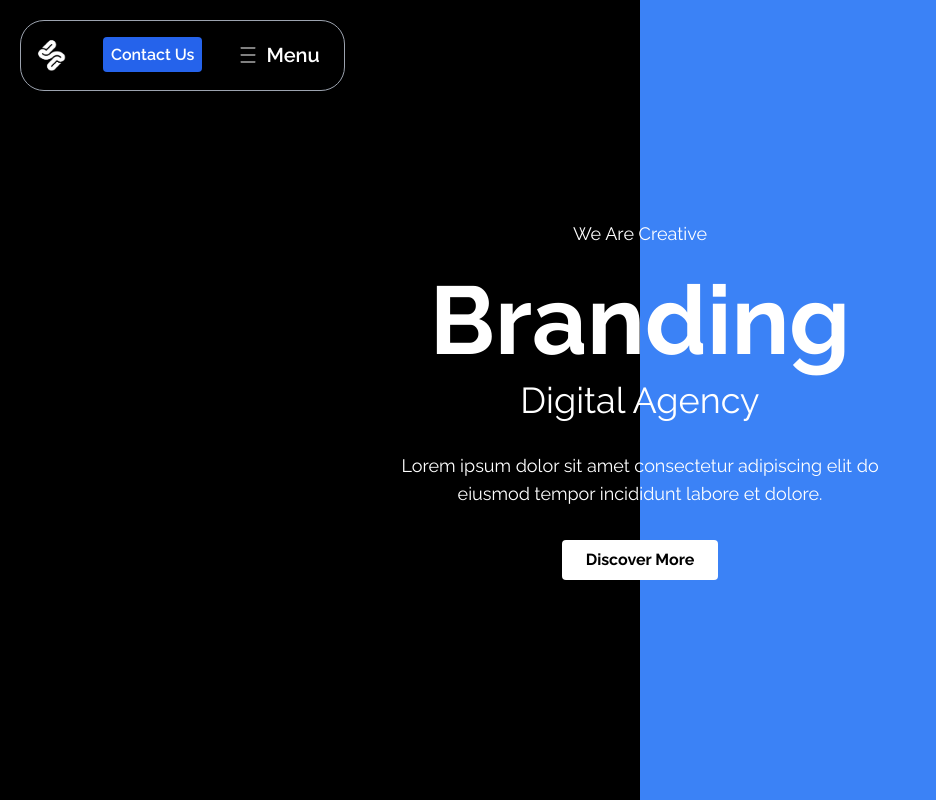
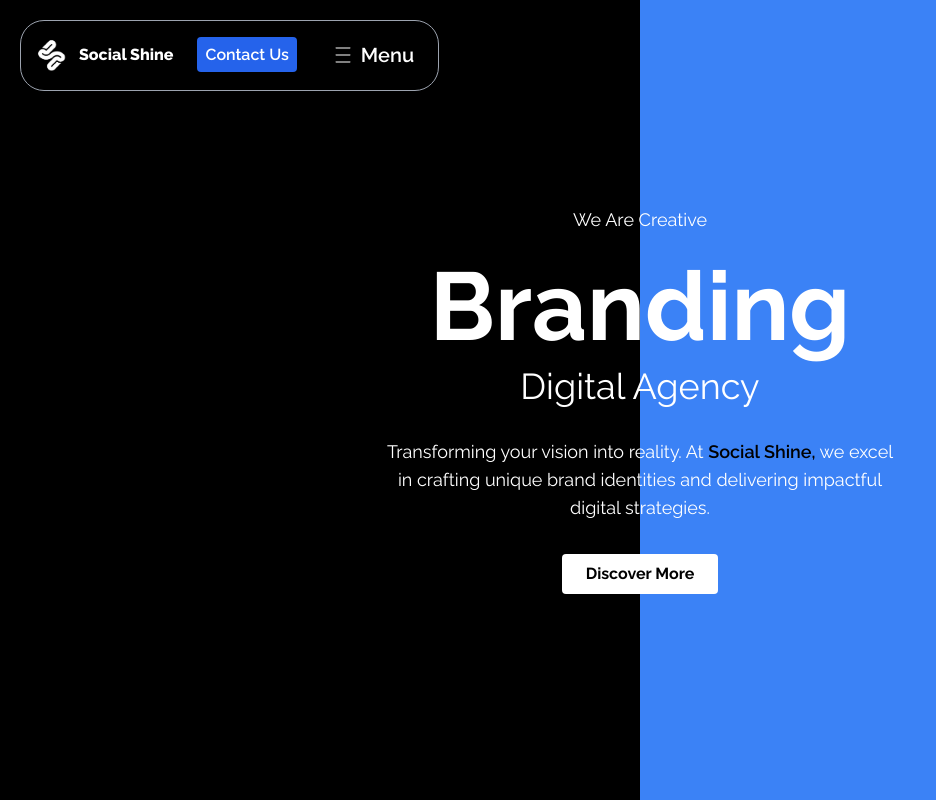
Before and after one commit to chetankhandait/Social_shine, a React (Vite) app: page / in a window 1280 px wide. Shown: the top 800 px of the page, without its empty margins (0-936 px from the left). Built offline with nearby package versions, Linux system fonts and the light colour scheme.

Commit message:
content chages

```diff
--- a/src/Components/AboutUs.jsx
+++ b/src/Components/AboutUs.jsx
@@ -61,6 +61,7 @@
 
 // export default AboutUs;
 import React from "react";
+import { Link } from "react-router-dom";
 
 const AboutUs = () => {
   return (
@@ -98,9 +99,13 @@ const AboutUs = () => {
               <p className="text-gray-500">Revenue generated</p>
             </div>
           </div>
+          <Link to='/about-us' >
+
+
           <button className="bg-blue-500 text-white py-2 px-4 rounded-full font-bold hover:bg-blue-600 transition-colors duration-300">
             More Details about us
           </button>
+          </Link>
         </div>
       </section>
     </div>
--- a/src/Components/SRBNavbar.jsx
+++ b/src/Components/SRBNavbar.jsx
@@ -13,7 +13,7 @@ const SRBNavbar = () => {
       <div className="fixed top-5 left-5 border border-gray-400  bg-black py-3 shadow backdrop-blur-2xl rounded-3xl text-white ">
         <div className="flex items-center     ">
           <div className="pl-2 ">
-            <a href="/">
+            <a href="/" className="flex items-center">
 
 
             <img
@@ -23,6 +23,7 @@ const SRBNavbar = () => {
               height={60}
               className="-translate-y-1"
             />
+            <span className="font-extrabold hidden sm:block ">Social Shine </span>
             </a>
           </div>
 
--- a/src/Hero.jsx
+++ b/src/Hero.jsx
@@ -156,8 +156,9 @@ const Hero = () => {
         </h1>
         <h2 className="text-white text-2xl md:text-4xl mt-1">Digital Agency</h2>
         <p className="text-white text-lg my-8">
-          Lorem ipsum dolor sit amet consectetur adipiscing elit do eiusmod
-          tempor incididunt labore et dolore.
+        Transforming your vision into reality. At <span className="text-black font-semibold">Social Shine,</span>  we excel in crafting unique brand identities and delivering impactful digital strategies.
+
+
         </p>
         <button className="bg-white text-black px-6 py-2 rounded font-bold">
           Discover More
--- a/src/Home.jsx
+++ b/src/Home.jsx
@@ -14,7 +14,7 @@ import FloatingNav from "./Components/FloatingNavbar.jsx";
 const Home = () => {
   return (
     <div>
-      <div className="">
+      <div className="overflow-hidden">
 
         {/* <FloatingNav/> */}
         {/* <Navbar /> */}
```
